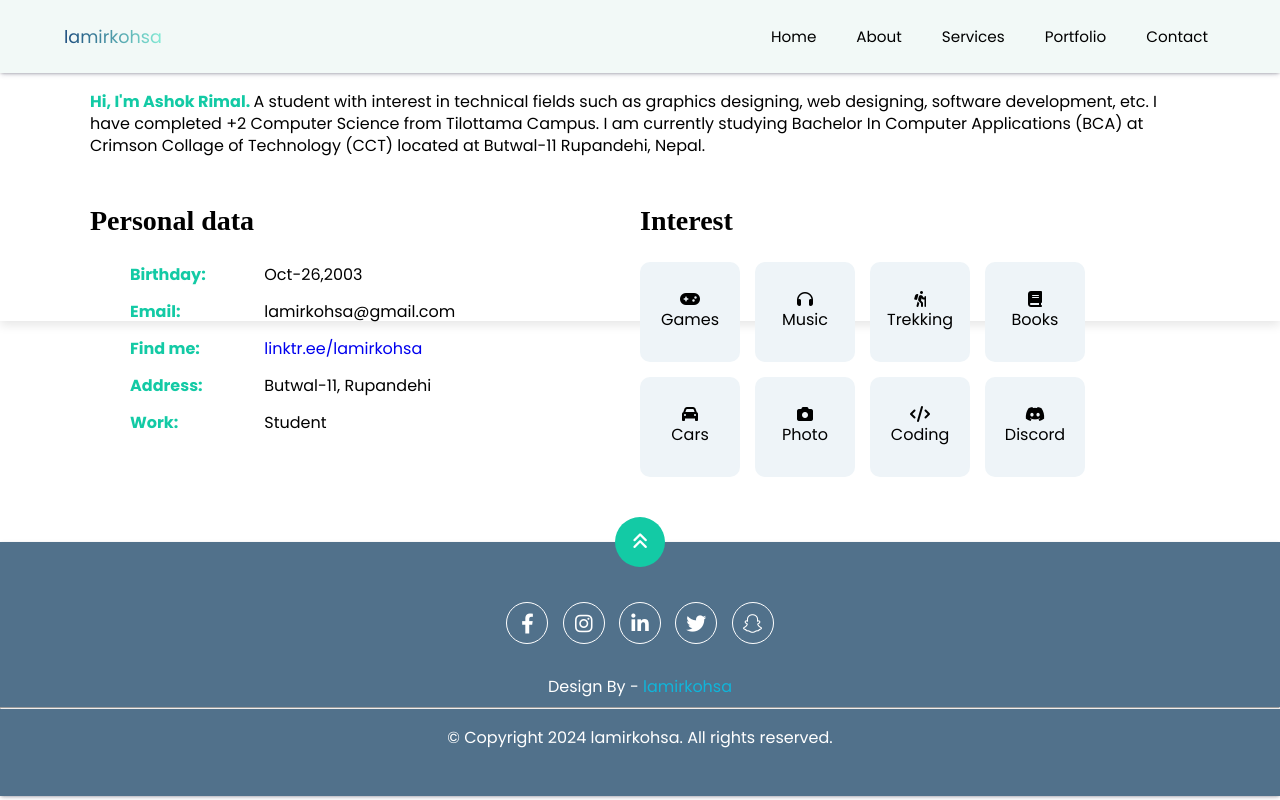
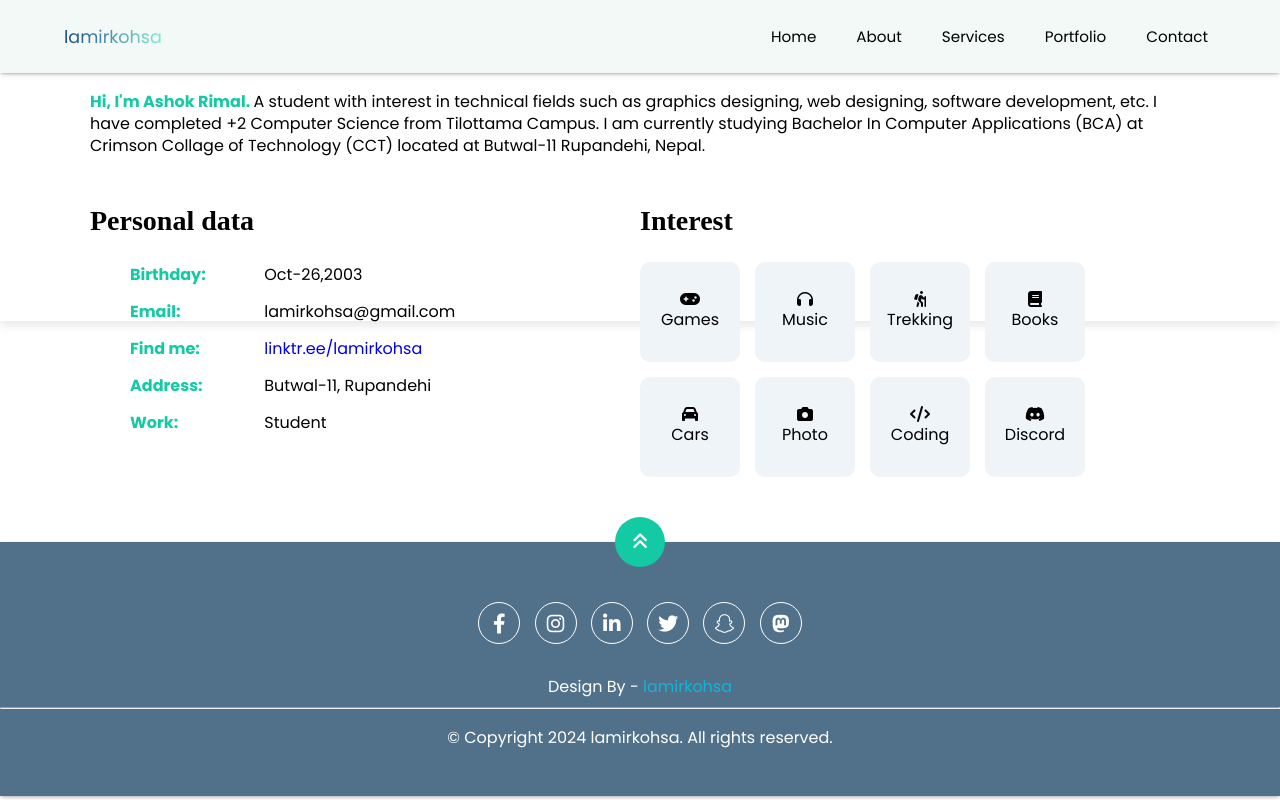
Before and after one commit to ashokrimal/ashokrimal-portfolio, a plain HTML site: page about.html in a window 1280 px wide. Drawn offline with Linux system fonts and the light colour scheme.

Commit message:
Update about.html

```diff
--- a/about.html
+++ b/about.html
@@ -163,6 +163,7 @@
                     <a target="_blank" href="https://www.linkedin.com/in/lamirkohsa/"><i class="fa-brands fa-linkedin-in"></i></a>
                     <a target="_blank" href="https://x.com/lamirkohsa"><i class="fa-brands fa-twitter"></i></a>
                     <a target="_blank" href="https://snapchat.com/add/lamirkohsa"><i class="fa-brands fa-snapchat-ghost"></i></a>
+                    <a target="_blank" href="https://mastodon.social/@lamirkohsa"><i class="fa-brands fa-mastodon"></i></a>
 
             </div>
             <div class="footer-text">
```
